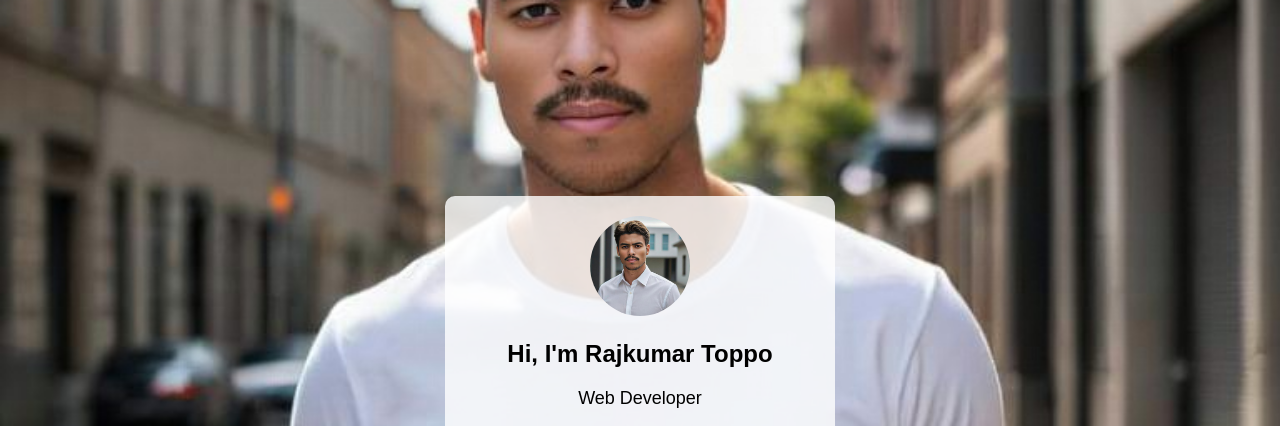
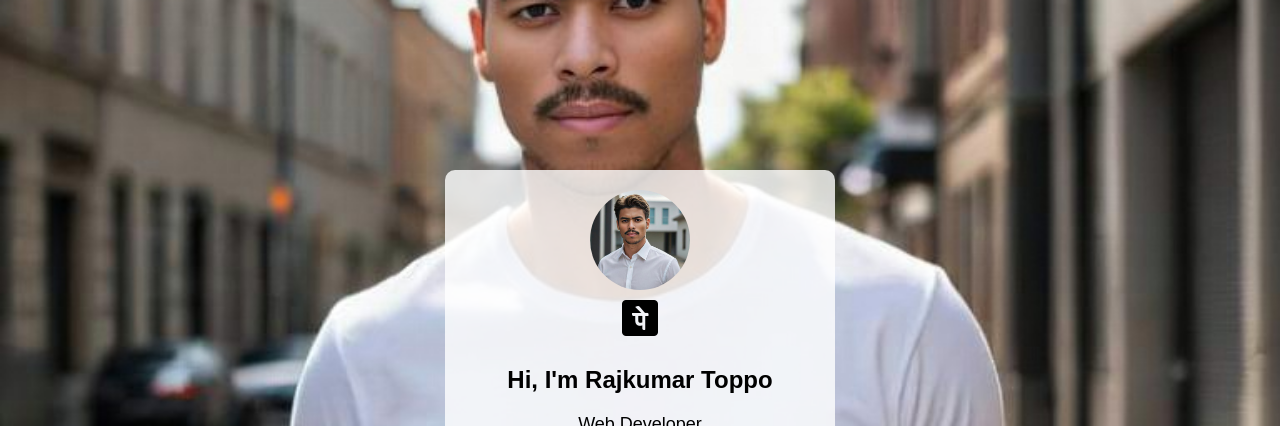
Before and after one commit to mywebside81/My-profile-, a plain HTML site: page index.html in a window 1280 px wide. Shown: the top 426 px of the page. Drawn offline with Linux system fonts and the light colour scheme.

Commit message:
index.html

```diff
--- a/index.html
+++ b/index.html
@@ -11,9 +11,18 @@
     <div class="profile-container">
         <!-- Profile Section -->
         <div class="profile-box">
+            <!-- Profile Photo Section -->
             <div class="profile-photo" id="profile-photo">
-                <img src="home.jpg" alt="Profile Photo" id="profile-img">
+                <img src="home.jpg" alt="Profile Photo" id="profile-img" onclick="toggleProfileAndPhonePe()">
             </div>
+
+            <!-- PhonePe Button (Initially Hidden) -->
+            <div id="phonepe-button" class="hidden">
+                <a href="#">
+                    <img src="Phonepa.png" alt="PhonePe Icon" onclick="openPhonePeApp()">
+                </a>
+            </div>
+
             <h1>Hi, I'm Rajkumar Toppo</h1>
             <p id="changing-text">Web Developer</p>
 
```
